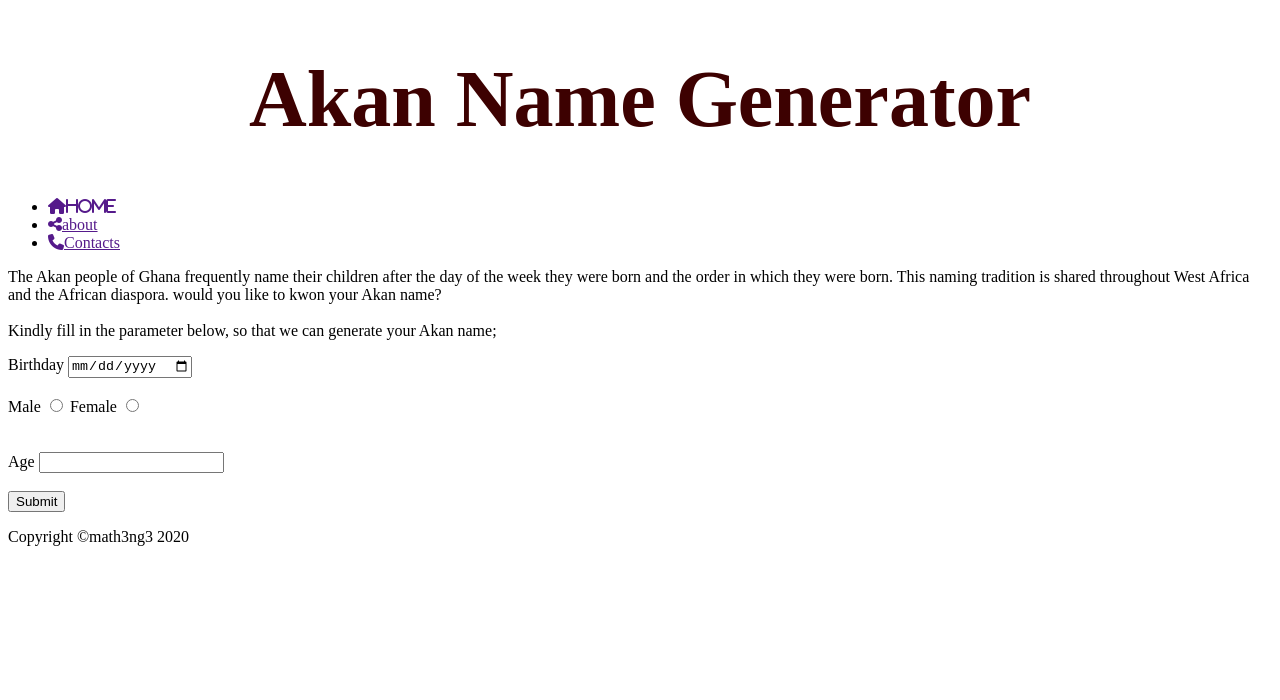
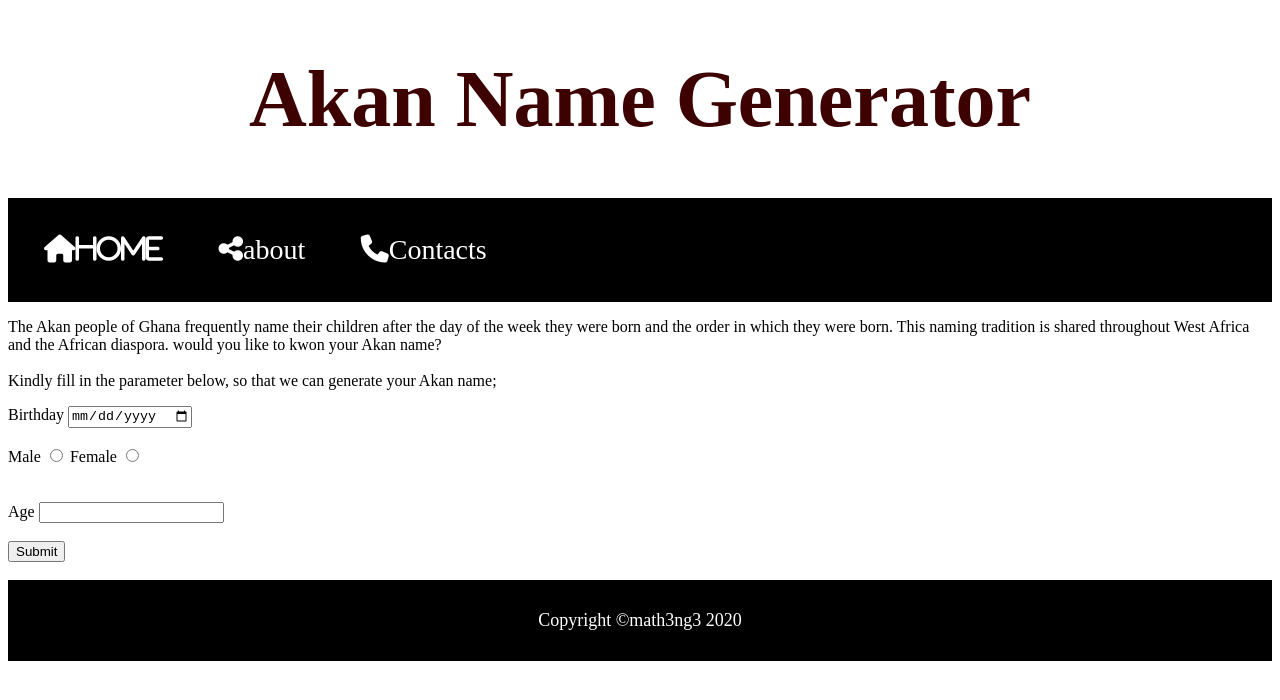
Before and after one commit to math3ng3/Akan, a plain HTML site: page index.html in a window 1280 px wide. Drawn offline with Linux system fonts and the light colour scheme.

```diff
--- a/CSS/styles.css
+++ b/CSS/styles.css
@@ -4,3 +4,34 @@
     margin-bottom: 0%;
     font-size: 40px;
     text-align: center;
+}
+#nav-bar{
+    background-color: black;
+    font-size: 18px;
+    padding: 18px;
+
+}
+#nav-bar ul{
+    padding: 0;
+    list-style: none;
+}
+#nav-bar li{
+    display: inline;
+    padding: 18px;
+}
+#nav-bar a:hover{
+    color: red;
+}
+#nav-bar a{
+    color: white;
+    text-decoration: none;
+    font-size: 28px;
+    padding-right: 15px;
+}
+#footer {
+    background-color: black;
+    color: white;
+    font-size: 18px;
+    padding: 12px;
+    text-align: center;
+}
```
Also changed, not shown: index.html (+1 -0 lines), 1 other file.
